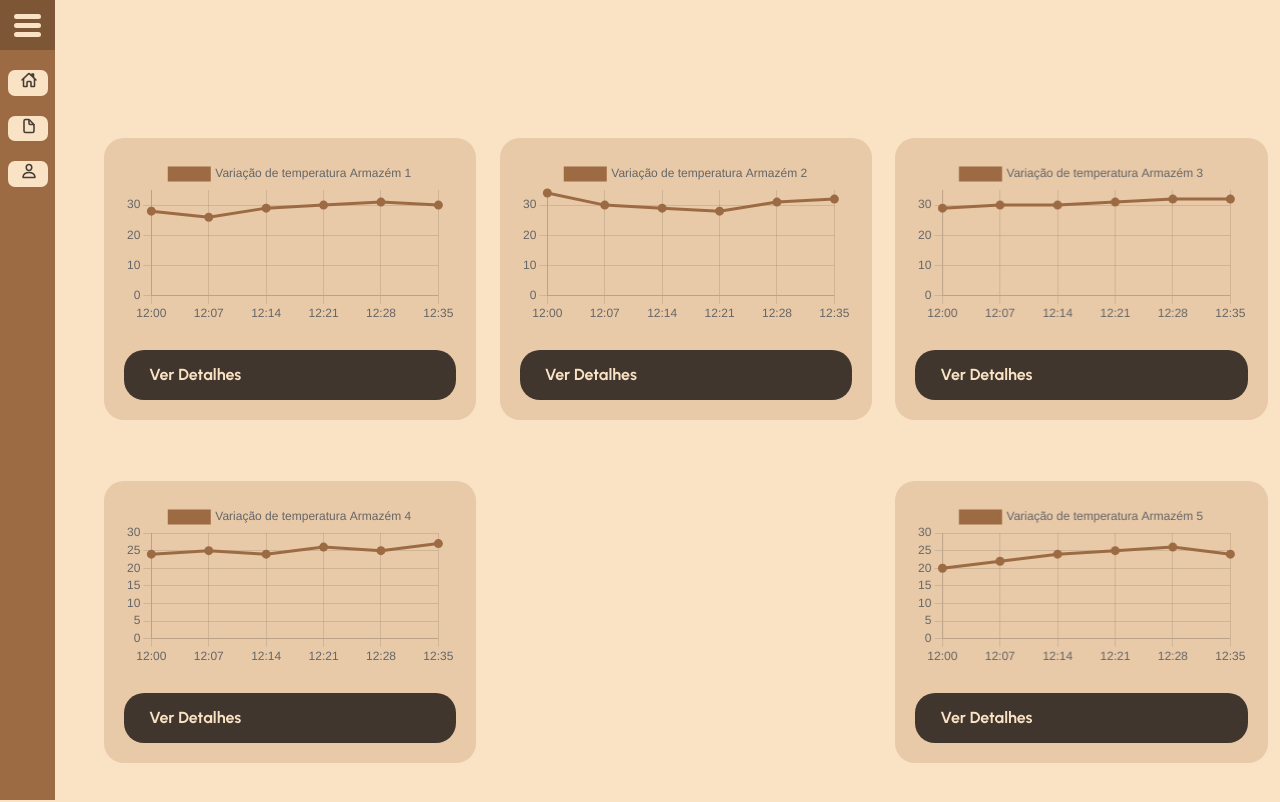
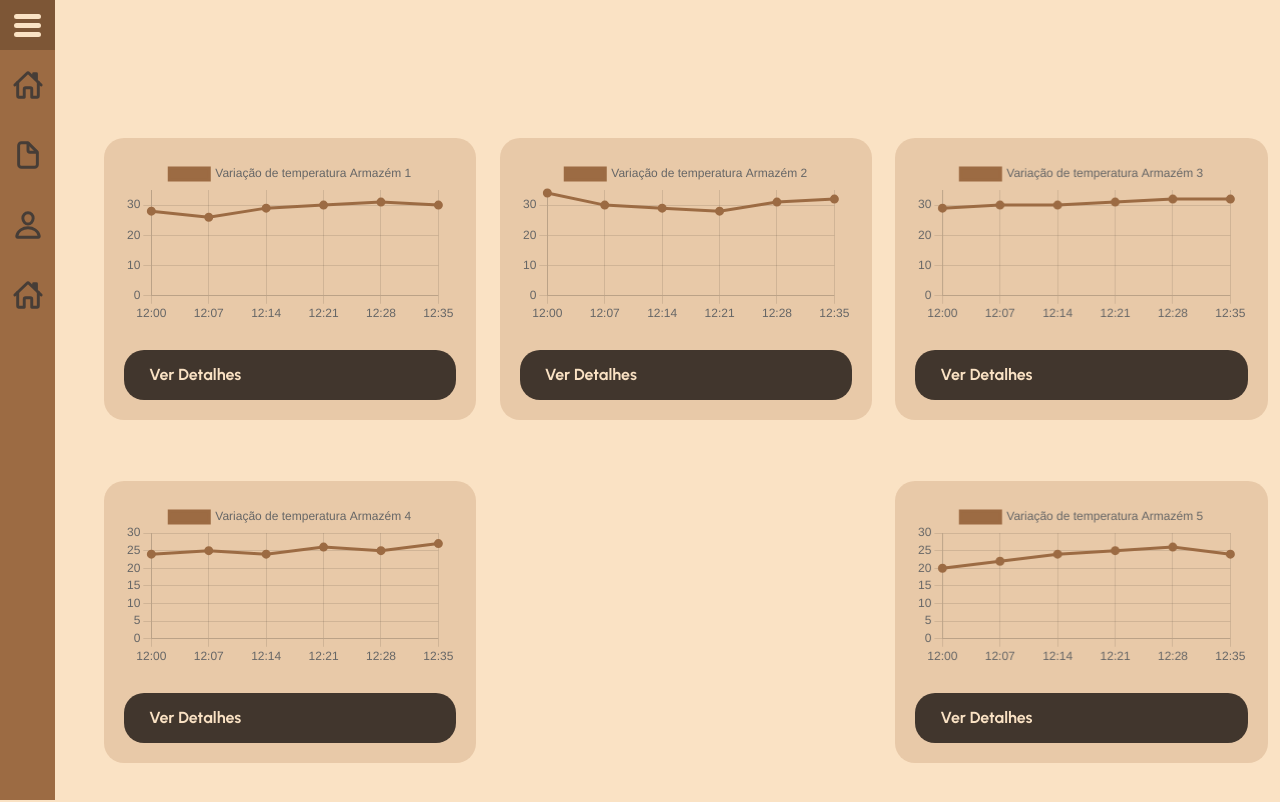
Before and after one commit to kelvinchriis/tech-apulus, a plain HTML site: page dashboard.html in a window 1280 px wide. Shown: the top 802 px of the page. Drawn offline with nearby package versions, Linux system fonts and the light colour scheme.

Commit message:
Adicionando elementos na Dashboard e mexendo no menu

```diff
--- a/dashboard.html
+++ b/dashboard.html
@@ -15,16 +15,17 @@
 
 <body>
   <div class="menu">
-    <div class="content-items">
     <div class="button-menu" onclick="menuClick()">
       <div class="bar-menu"></div>
       <div class="bar-menu"></div>
       <div class="bar-menu"></div>
-      </div>
-        <a href="index.html" class="dash"><ion-icon name="home-outline" class="ionicons"></ion-icon></a>
-        <a href="#" class="dash"><ion-icon name="document-outline" class="ionicons"></ion-icon></a>
+    </div> <br>
+    <span class="content-items">
+        <a href="dashboard.html" class="dash"><ion-icon name="home-outline" class="ionicons"></ion-icon></a>
+        <a href="relatorio.html" class="dash"><ion-icon name="document-outline" class="ionicons"></ion-icon></a>
         <a href="#" class="dash"><ion-icon name="person-outline" class="ionicons"></ion-icon></a>
-    </div>
+        <a href="fazendas.html" class="dash"><ion-icon name="home-outline" class="ionicons"></ion-icon></a>
+    </span>
   </div>
   <div style="overflow: hidden;">
 
@@ -100,7 +101,8 @@
             </div>
             <br>
           </div> <br>
-          <a onclick="document.getElementById('arm1').style.display='none'" class="header-action-btn login-btn">Voltar</a>
+          <a onclick="document.getElementById('arm1').style.display='none'"
+            class="header-action-btn login-btn">Voltar</a>
           <div class="avisoArmazem">
             <a href="#"><ion-icon name="eye" class="ionicons"></ion-icon></a>
             <span>Status do Armazém:</span>
--- a/scripts/dashboard.js
+++ b/scripts/dashboard.js
@@ -6,12 +6,14 @@ var botao_menu = document.querySelector(".button-menu")
 function menuClick() {
 	if (status_menu == 0) {
 		menu.classList.add("menu-active");
-		items_menu.style.marginRight = "20px"
+		items_menu.style.marginWidth = "20px"
+		items_menu.style.display = "block"
 		botao_menu.style.backgroundColor = "transparent"
 		status_menu = 1;
 	} else {
 		menu.classList.remove("menu-active");
-		items_menu.style.marginRight = "7px"
+		items_menu.style.marginWidth = "0px"
+		items_menu.style.display = "none"
 		botao_menu.style.backgroundColor = "rgba(0,0,0, 0.2)"
 		status_menu = 0;
 	}
--- a/style/dashboard.css
+++ b/style/dashboard.css
@@ -78,7 +78,7 @@ body {
 	border-color: #9c6b43;
 	border-radius: 25px;
 	background-color: #ffd5b3;
-	box-shadow: 0 5px 8px 0 rgba(0,0,0,0.2),0 6px 10px 1000px rgba(0, 0, 0, 0.491);
+	box-shadow: 0 5px 8px 0 rgba(0, 0, 0, 0.2), 0 6px 10px 1000px rgba(0, 0, 0, 0.491);
 	animation-name: deslizar;
 	animation-duration: 0.4s
 }
@@ -100,7 +100,7 @@ body {
 	border-color: #9c6b43;
 }
 
-.avisoArmazem{
+.avisoArmazem {
 	font-size: large;
 	margin: -15% 0 0 27%;
 	position: fixed;
@@ -145,7 +145,9 @@ body {
 }
 
 .content-items {
-	display: flex;
+	display: none;
+	position: absolute;
+	/* display: flex; */
 	flex-direction: column;
 	justify-content: center;
 	align-items: center;
@@ -155,14 +157,25 @@ body {
 	transition: 0.4;
 }
 
-.ionicons{
+.content-items a {
+	padding-top: 50px;
+	text-decoration: none;
+	display: block;
+}
+
+.menu:hover .content-items {
+	display: block;
+	animation-name: deslizar;
+	animation-duration: 0.4;
+}
+
+.ionicons {
 	width: 42px;
+	height: 30px;
 }
 
 .dash {
-	width: 41px;
-	height: 40px;
-	background-color: #fae2c4;
+	height: 25px;
 	margin: 20px 0 0 0;
 	border-radius: 7px;
 	cursor: pointer;
@@ -181,6 +194,13 @@ body {
 }
 
 @keyframes deslizar {
-  from {top: -300px; opacity: 0}
-  to {top: 0; opacity: 1}
+	from {
+		top: -300px;
+		opacity: 0
+	}
+
+	to {
+		top: 0;
+		opacity: 1
+	}
 }
```
Lines whose indentation alone changed are shown as unchanged.
